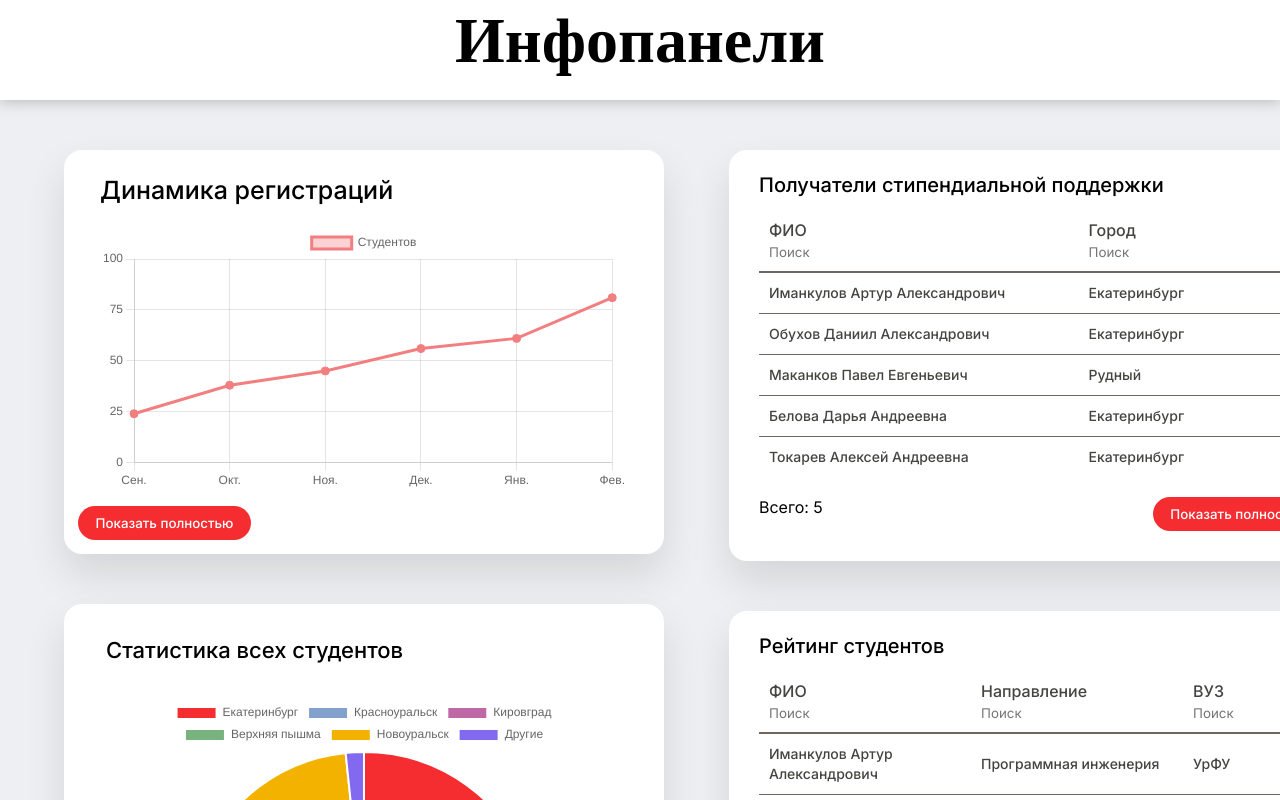
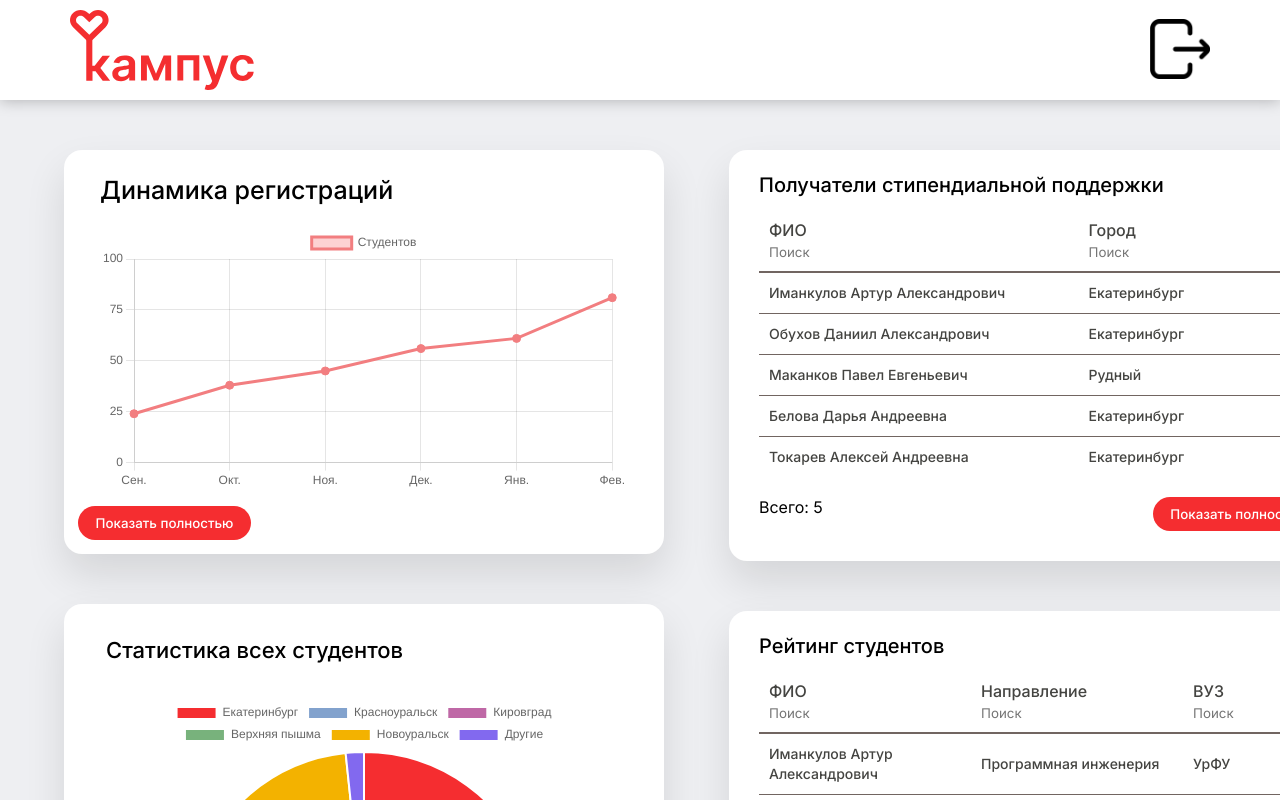
Before and after one commit to at3rasu/summer-practice, a React (Create React App) app in the folder client/: page /Statistics in a window 1280 px wide. Shown: the top 800 px of the page. Built offline with nearby package versions, Linux system fonts and the light colour scheme; a web font is replaced by a local one.

Commit message:
upgrade dashboard

```diff
--- a/client/src/components/charts/ChartRegister.jsx
+++ b/client/src/components/charts/ChartRegister.jsx
@@ -7,6 +7,7 @@ import {
     LinearScale,
     PointElement
 }from 'chart.js'
+import { useNavigate } from 'react-router-dom'
 
 ChartJS.register(
     LineElement,
@@ -38,6 +39,7 @@ export const ChartRegister = () =>{
             }
         }
     }
+    const navigate = useNavigate()
 
     return(
         <div className={styles.box}>
@@ -45,7 +47,8 @@ export const ChartRegister = () =>{
             <div className={styles.chart}>
                 <Line data={data} options={options} ></Line>
             </div>
-            <button>Показать полностью</button>
+            <button
+                onClick={() => navigate('/MoreChart')}>Показать полностью</button>
         </div>
     )
 }
--- /dev/null
+++ b/client/src/components/header/HeaderAdmin.jsx
@@ -0,0 +1,13 @@
+import { useNavigate } from 'react-router-dom'
+import styles from './HeaderAdmin.module.css'
+
+export const HeaderAdmin = () =>{
+    const navigate = useNavigate()
+
+    return(
+        <header className={styles.header}>
+            <img src='/img/admin.svg' alt=''/>
+            <button onClick={() => navigate('/admin')}><img src='/img/logaut.png' alt='' style={{width:'60px'}}/></button>
+        </header>
+    )
+}
--- /dev/null
+++ b/client/src/components/header/HeaderAdmin.module.css
@@ -0,0 +1,17 @@
+.header{
+    width: 100%;
+    height: 100px;
+    background: #FFFFFF;
+    box-shadow: 0px 1px 14px rgba(0, 0, 0, 0.25);
+    padding: 10px;
+    display: flex;
+    gap: 70vw;
+    justify-content: center;
+}
+
+.header button{
+    border: none;
+    outline: none;
+    background: none;
+    cursor: pointer;
+}
--- a/client/src/pages/auth/SingInAdmin.module.css
+++ b/client/src/pages/auth/SingInAdmin.module.css
@@ -61,20 +61,3 @@
     border: none;
     outline: none;
 }
-
-.btn button{
-	outline: none;
-	border: none;
-	background: #F52D30;
-	border-radius: 24px;
-	width: 173px;
-	height: 34px;
-	color: #FFFFFF;
-	font-family: "Inter";
-	font-weight: 500;
-	cursor: pointer;
-}
-
-.btn button:active{
-	background: #F54345;
-}
--- /dev/null
+++ b/client/src/pages/more_chart/MoreChartRegister.jsx
@@ -0,0 +1,9 @@
+import styles from './MoreChartRegister.module.css'
+
+export const MoreChartRegister = () =>{
+    return(
+        <div className={styles.page}>
+            <h1>Подробнее</h1>
+        </div>
+    )
+}
--- a/client/src/pages/statistics/Statistics.jsx
+++ b/client/src/pages/statistics/Statistics.jsx
@@ -4,6 +4,7 @@ import { ChartCity } from '../../components/charts/ChartCity'
 import { Table } from '../../components/charts/Table'
 import { useEffect } from 'react'
 import { TableStudent } from '../../components/charts/TableStudent'
+import { HeaderAdmin } from '../../components/header/HeaderAdmin'
 
 export const Statistics = () => {
     useEffect(() => {
@@ -12,9 +13,7 @@ export const Statistics = () => {
 
     return(
         <div className={styles.page}>
-            <header className={styles.header}>
-                    <h1>Инфопанели</h1>
-            </header>
+            <HeaderAdmin />
             <div className={styles.container}>
                 <div className={styles.chart}>
                     <div className={styles.table}>
--- a/client/src/pages/statistics/Statistics.module.css
+++ b/client/src/pages/statistics/Statistics.module.css
@@ -1,29 +1,12 @@
 .page{
     background: #EEEFF2;
     height: 100%;
-}
-
-.header{
-    width: 100%;
-    height: 100px;
-    background: #FFFFFF;
-    box-shadow: 0px 1px 14px rgba(0, 0, 0, 0.25);
 }
 
 .container{
     width: 90vw;
     margin: 0 auto;
     padding: 50px 0;
-}
-
-.header h1{
-    font-family: 'Giga Sans';
-    font-style: normal;
-    font-weight: 600;
-    font-size: 64px;
-    line-height: 128%;
-    color: #000000;
-    text-align: center;
 }
 
 .chart{
--- a/client/src/router/Router.jsx
+++ b/client/src/router/Router.jsx
@@ -19,6 +19,7 @@ import { PrivateRouteCompany, PrivateRouteUser } from "../utils/Consts";
 import { VacancyCompany } from "../pages/vacancy_company/VacancyCompany";
 import { Feedback } from "../pages/feedback/Feedback";
 import { SingInAdmin } from "../pages/auth/SingInAdmin";
+import { MoreChartRegister } from "../pages/more_chart/MoreChartRegister";
 
 
 export const Router = () =>{
@@ -38,6 +39,7 @@ export const Router = () =>{
                 <Route path="/VacancyCompany" element={<VacancyCompany />}/>
             </Route>
             <Route path="/admin" element={<SingInAdmin/>}/>
+            <Route path="/MoreChart" element={<MoreChartRegister/>}/>
             <Route path="/Vacancy" element={<Vacancy />}/>
             <Route path="/vacancies/:id" element={<VacancyDetails />}/>
             <Route path="/SingIn" element={<SingIn />}/>
```
Also changed, not shown: client/public/img/logaut.png (added), client/src/pages/more_chart/MoreChartRegister.module.css (added).
